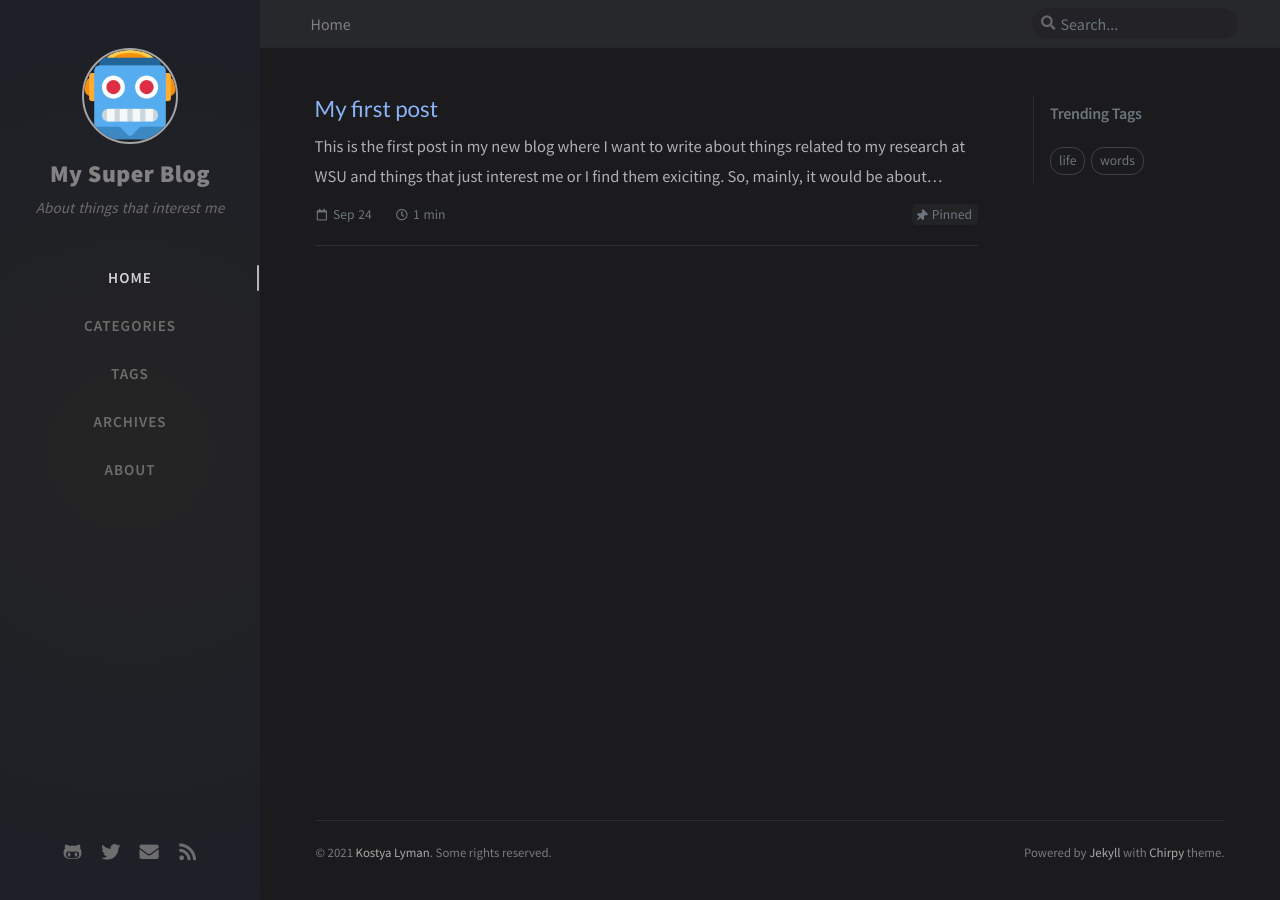
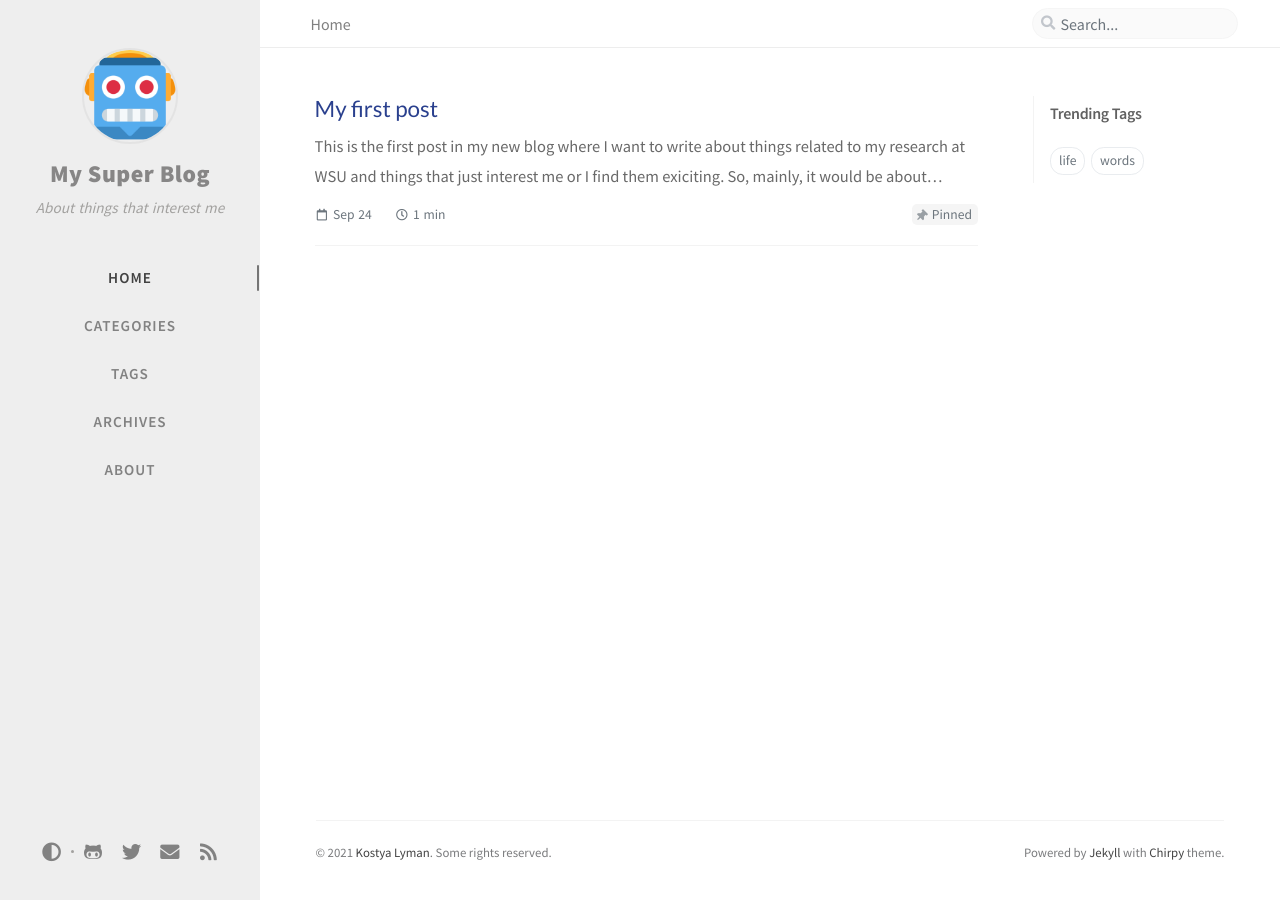
Before and after one commit to KostyaLyman/kostyalyman.github.io, a Jekyll site: the page built from index.html, in a window 1280 px wide. Built offline with Jekyll 4.4.1, drawn with Linux system fonts in a browser that asks for light colours; nearby versions of some CDN libraries; comment, search, counter and statistics services are not loaded.

Commit message:
enable dark/light theme

```diff
--- a/_config.yml
+++ b/_config.yml
@@ -68,7 +68,7 @@ google_analytics:
 #     light  - Use the light color scheme
 #     dark   - Use the dark color scheme
 #
-theme_mode: dark  # [light|dark]
+theme_mode:   # [light|dark]
 
 # The CDN endpoint for images.
 # Notice that once it is assigned, the CDN url
```
